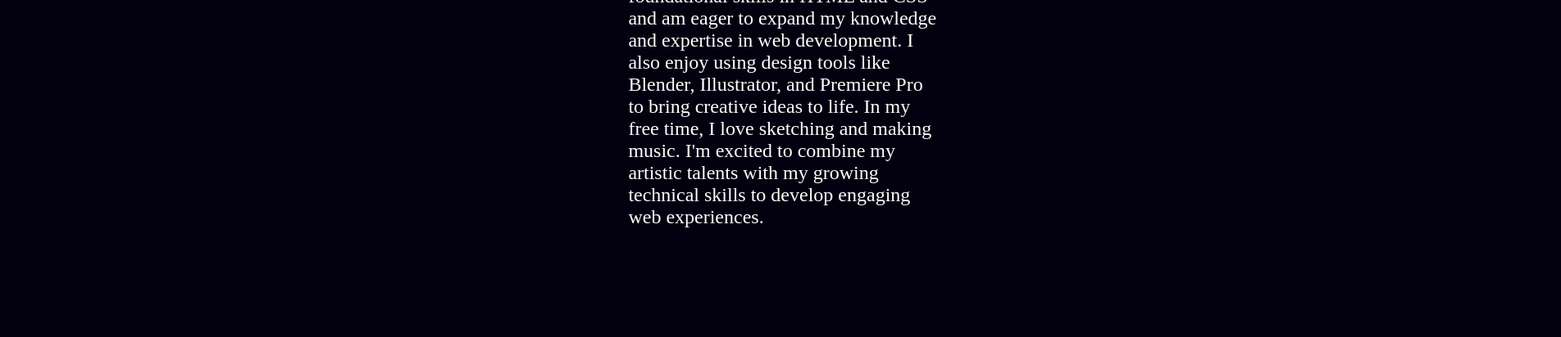
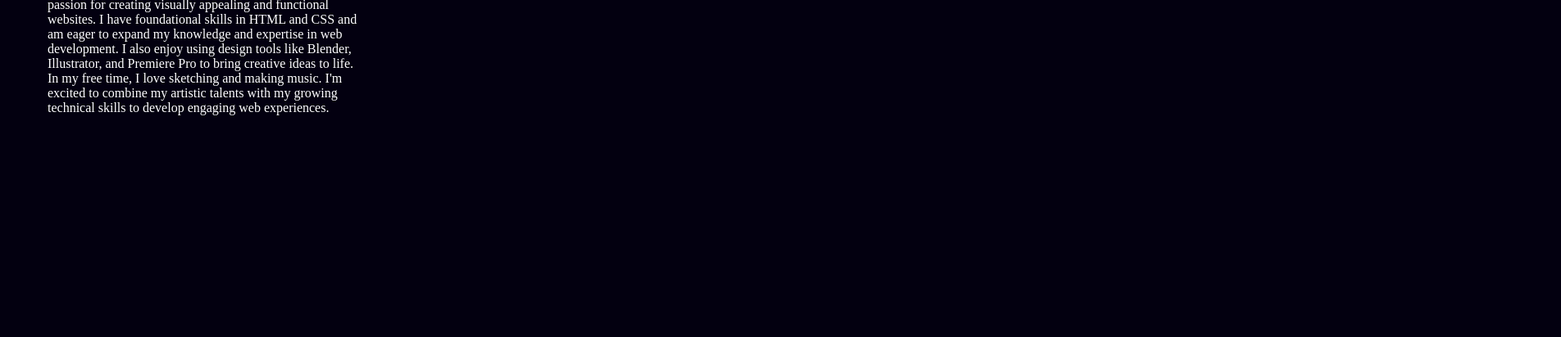
Before and after one commit to yASHSAINii/portfolio, a plain HTML site: page index.html in a window 1280 px wide. Shown: the part 388-800 px from the top of the page at 82% size, 1904 px wide, since content can reach past the window. Drawn offline with nearby package versions, Linux system fonts and the light colour scheme; a web font is replaced by a local one.

Commit message:
some more

```diff
--- a/dashboard.css
+++ b/dashboard.css
@@ -29,8 +29,8 @@ h1{
 
 .nameplate{
     position:relative;
-    top: 200px;
-    left: 50%;
+    top : 200px;
+    left: 50px;
 }
 .tides{
 	position: absolute;
@@ -54,9 +54,9 @@ h1{
 .aboutme {
     position: inherit;
     color: white;
-    top: -105px;
+
     width: 30%;
-    left: 10%;
+
     font-weight: 10;
-    font-size: 150%;
+    font-size:medium;
 }
```
